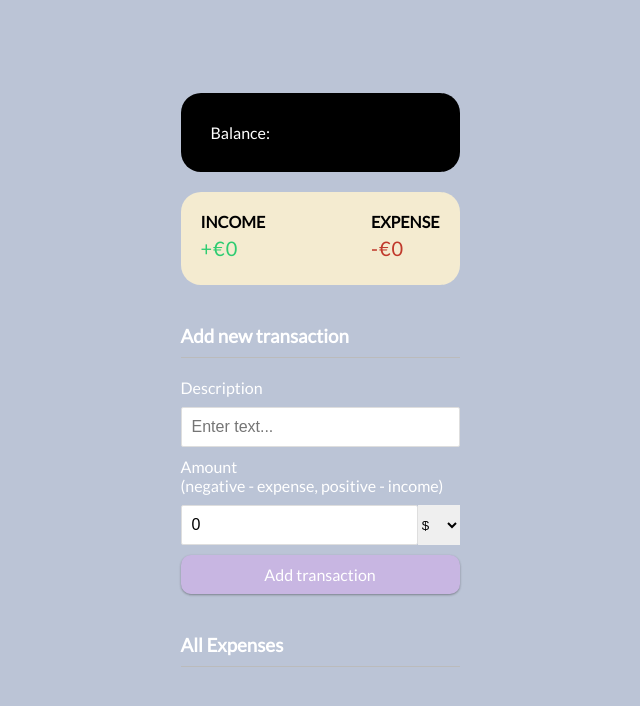
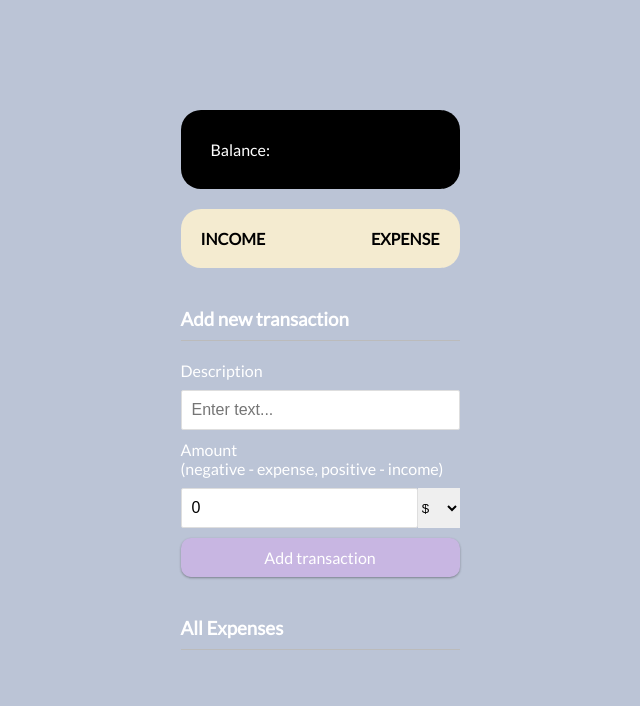
Before and after one commit to saloniasrani/expense-tracker-react, a React (Create React App) app: page / in a window 1280 px wide. Shown: the top 706 px of the page, without its empty margins (320-960 px from the left). Built offline with nearby package versions, Linux system fonts and the light colour scheme.

Commit message:
multiple currency functionality added

```diff
--- a/src/components/AddTransaction.jsx
+++ b/src/components/AddTransaction.jsx
@@ -48,7 +48,7 @@ const AddTransaction = () => {
           className="btn"
           onClick={(e) => {
             addTransaction({ text, amount, currency });
-            setAmount(0);
+            setAmount(0.0);
             setText("");
           }}
         >
--- a/src/components/IncomeExpense.jsx
+++ b/src/components/IncomeExpense.jsx
@@ -1,33 +1,42 @@
 import React, { useContext } from "react";
 import { GlobalContext } from "../context/GlobalState";
+const currencyMapping = { euro: "€", dollar: "$", rupee: "₹" };
 
 const IncomeExpense = () => {
   const { transactions } = useContext(GlobalContext);
-  let income = 0;
-  let expense = 0;
 
-  transactions.forEach((transaction) => {
-    const value = Number(transaction.amount);
+  const output = transactions.reduce((acc, curr) => {
+    let value = Number(curr.amount);
+    acc[curr.currency] = acc[curr.currency] ?? { income: 0, expense: 0 };
+
     if (value >= 0) {
-      income += value;
+      acc[curr.currency].income += value;
     } else {
-      expense += Math.abs(value);
+      acc[curr.currency].expense += Math.abs(value);
     }
-  });
 
+    return acc;
+  }, {});
   return (
     <div className="inc-exp-container">
-      <div>
-        <h4>Income</h4>
-        <p className="money plus">
-          +&euro;
-          {income}
-        </p>
-      </div>
-      <div>
-        <h4>Expense</h4>
-        <p className="money minus">-&euro;{expense}</p>
-      </div>
+      <h4>Income</h4>
+      <h4>Expense</h4>
+
+      {Object.keys(output).map((currency) => {
+        return (
+          <>
+            <div className="money plus">
+              {currencyMapping[currency]}
+              {output[currency].income}
+            </div>
+
+            <div className="money minus">
+              {currencyMapping[currency]}
+              {output[currency].expense}
+            </div>
+          </>
+        );
+      })}
     </div>
   );
 };
--- a/src/styles.css
+++ b/src/styles.css
@@ -53,9 +53,9 @@ h4 {
   border-radius: 20px;
   color: black;
   padding: 20px;
-  display: flex;
+  display: grid;
+  grid-template-columns: auto auto;
   justify-content: space-between;
-
   margin: 20px 0;
 }
 
```
